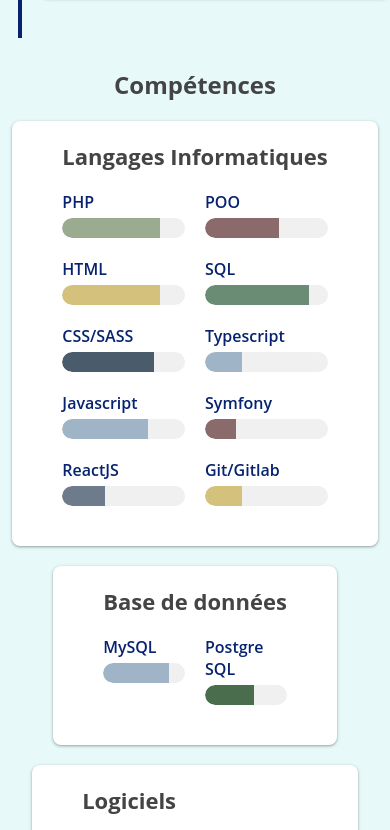
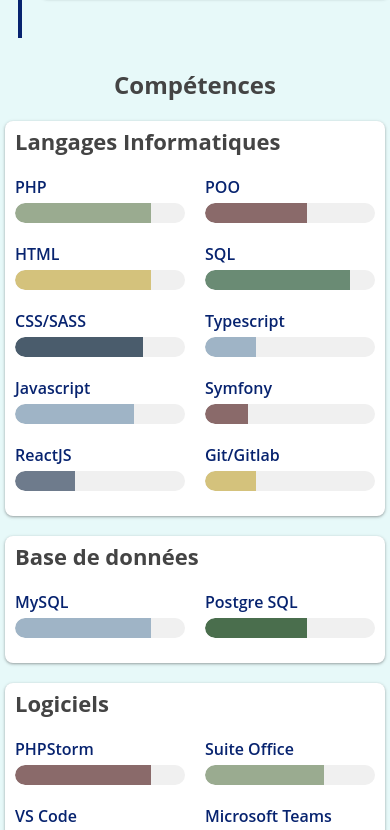
Before and after one commit to timotheecotrel/cv, a React (Create React App) app: page / in a window 390 px wide. Shown: the part 2294-3124 px from the top of the page. Built offline with nearby package versions, Linux system fonts and the light colour scheme.

Commit message:
media compétences

```diff
--- a/src/styles/Skills.module.scss
+++ b/src/styles/Skills.module.scss
@@ -48,6 +48,7 @@
 
 @media (max-width: 768px) {
   .skillsContainer{
-    width: initial;
+    width: 100%;
+    padding: 5px 10px;
   }
 }
```
Also changed, not shown: 11 other files (tests, documents, lock files or other folders).
